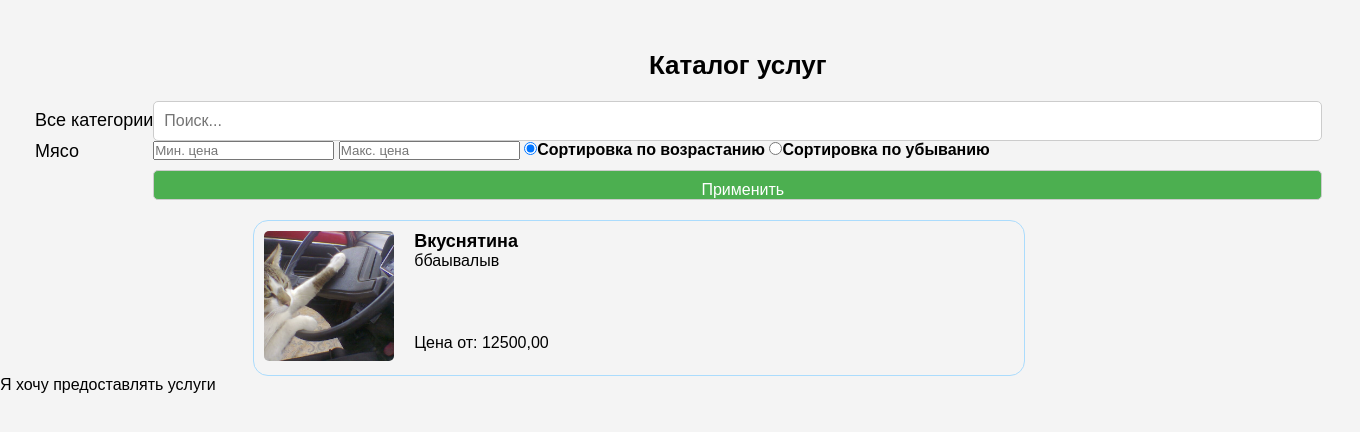
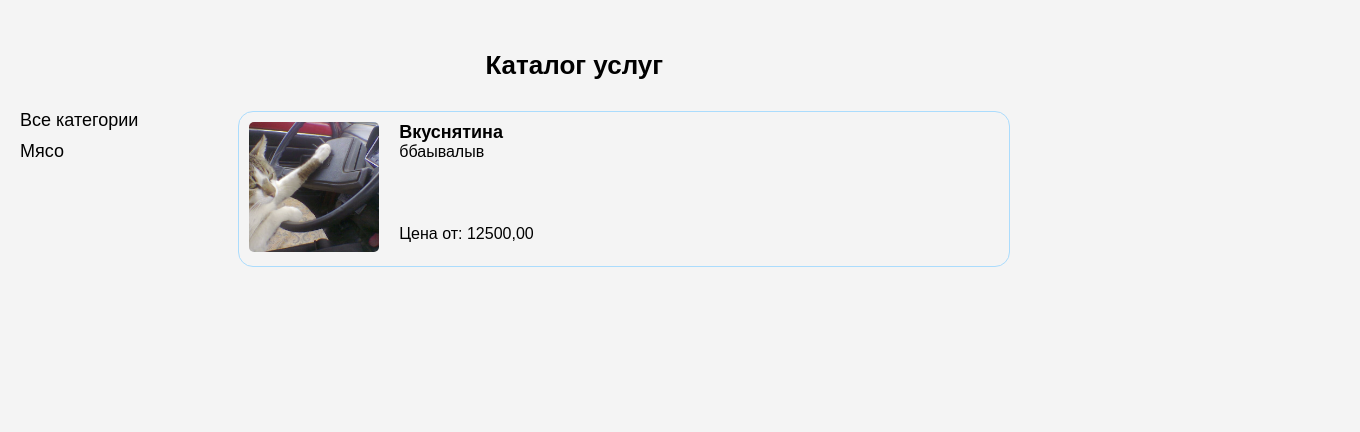
Before and after one commit to gettriex/base-app, a Django app: page /catalog/ in a window 1360 px wide. Shown: the part 78-510 px from the top of the page. Run offline with Django 5.2, Linux system fonts and the light colour scheme; data comes from the database, SQL or seed files in the repository; both versions use the stored data as it was before the commit; parts of the project's set-up code (start-up, migrations or seed data) failed here and were passed over.

Commit message:
cards
сфывщофытвлофытв

```diff
--- a/Baldezh/catalog/templates/catalog/catalog.html
+++ b/Baldezh/catalog/templates/catalog/catalog.html
@@ -11,14 +11,14 @@
         </ul>
         <div class="catalog1">
             <h2 class="Name-catalog">Каталог услуг</h2>
-            <form method="GET" action="{% url 'catalog:index' %}">
-                <input type="text" name="q" placeholder="Поиск...">
-                <input type="number" name="min_price" placeholder="Мин. цена">
-                <input type="number" name="max_price" placeholder="Макс. цена">
-                <input type="radio" name="sort_by_price" value="ascending" checked id="sort_by_price1"><label for="sort_by_price1">Сортировка по возрастанию</label>
-                <input type="radio" name="sort_by_price" value="descending" id="sort_by_price2"><label for="sort_by_price2">Сортировка по убыванию</label>
-                <button type="submit">Применить</button>
-            </form>
+{#            <form method="GET" action="{% url 'catalog:index' %}">#}
+{#                <input type="text" name="q" placeholder="Поиск...">#}
+{#                <input type="number" name="min_price" placeholder="Мин. цена">#}
+{#                <input type="number" name="max_price" placeholder="Макс. цена">#}
+{#                <input type="radio" name="sort_by_price" value="ascending" checked id="sort_by_price1"><label for="sort_by_price1">Сортировка по возрастанию</label>#}
+{#                <input type="radio" name="sort_by_price" value="descending" id="sort_by_price2"><label for="sort_by_price2">Сортировка по убыванию</label>#}
+{#                <button type="submit">Применить</button>#}
+{#            </form>#}
             <div class="catalog">
 
                 {% for datum in posts %}
--- a/Baldezh/static/css/style.css
+++ b/Baldezh/static/css/style.css
@@ -315,6 +317,7 @@ input[type="text"],
 input[type="email"],
 input[type="tel"],
 input[type="file"],
+input[type="number"],
 textarea,
 button {
     width: 100%;
@@ -484,9 +487,7 @@ input:active, :hover, :focus{
   border-radius: 10px;
   border:0;
 }
-section{
-  padding: 0 15px;
-}
+
 .logcontainer{
   position: absolute;
   top: 50%;
@@ -2013,8 +2010,9 @@ height: 90px;
 }
 .add-service input, textarea, button, select {
   width: 100%;
-  padding: 10px 0 0 10px;
+  padding: 10px;
   margin: 10px 0 10px 0;
+  resize: none;
 }
 .add-service button{
   padding: 10px;
--- a/Baldezh/templates/base.html
+++ b/Baldezh/templates/base.html
@@ -134,8 +134,6 @@
 {#            <p>© 2024 Все права защищены.</p>#}
 {#        </div>#}
 {#    </footer>#}
-
-<a href="/">Я хочу предоставлять услуги</a>
 <script src="{% static 'js/scripts.js' %}"></script>
 <script src="https://api-maps.yandex.ru/2.1/?apikey=e2cba001-8644-4665-849e-5746d3a74eb9&lang=ru_RU"></script>
 </body>
```
Also changed, not shown: other parts of Baldezh/static/css/style.css (+8 -33 lines), Baldezh/db.sqlite3, Baldezh/media/media/products/Frame_1.png (added), Baldezh/media/media/products/Frame_4.png (added), Baldezh/media/media/products/Бакиева_Ольга_Владимировна_-_урбанист.JPG (added).
